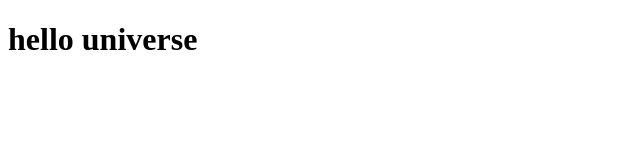
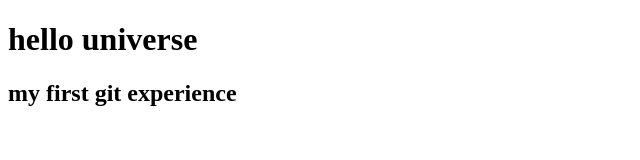
Before and after one commit to canteeeen7/hello-world-, a plain HTML site: page index.html in a window 1280 px wide. Shown: the whole page, without its empty margins (0-640 px from the left). Drawn offline with Linux system fonts and the light colour scheme.

Commit message:
Update index.html

```diff
--- a/index.html
+++ b/index.html
@@ -8,5 +8,6 @@
 </head>
 <body>
     <h1>hello universe</h1>
+    <h2>my first git experience</h2>
 </body>
 </html>
```
